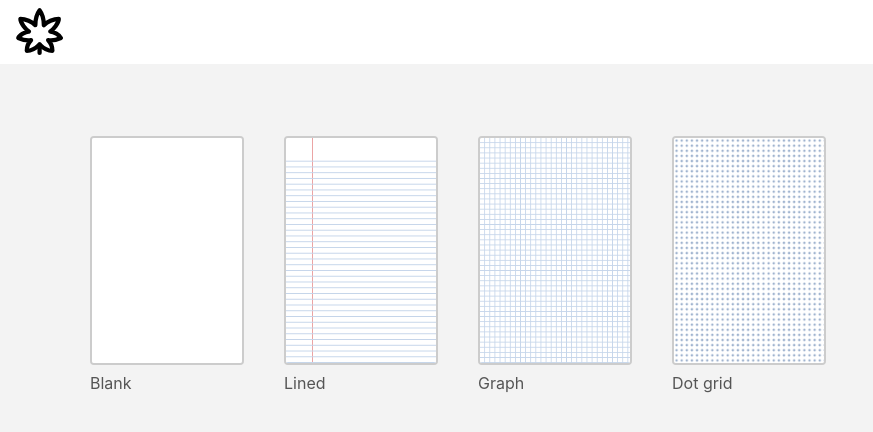
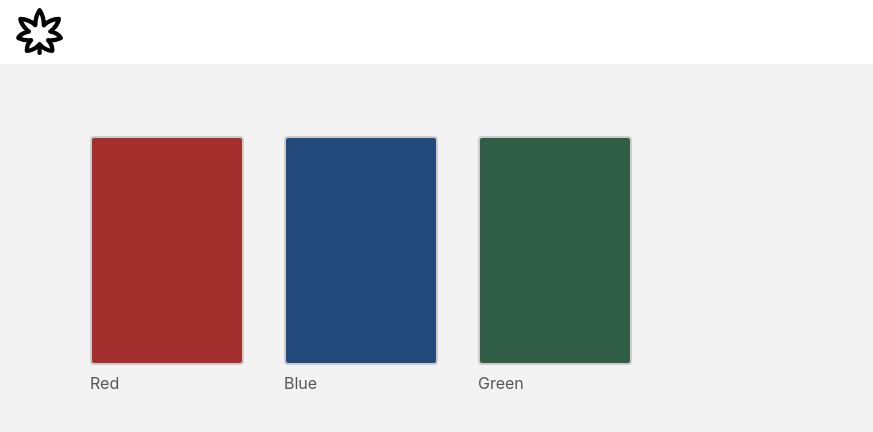
Before and after one commit to WenZ321/Notetaking-Website, a Next.js app: page /userNotebooks in a window 1280 px wide. Shown: the top 432 px of the page, without its empty margins (0-873 px from the left). Built offline with nearby package versions, Linux system fonts and the light colour scheme; a web font is replaced by a local one.

Commit message:
incorporated the current temporarily cover styles onto notebook covers and insid ebackground

```diff
--- a/components/NotebookPage/Notebook.css
+++ b/components/NotebookPage/Notebook.css
@@ -9,15 +9,15 @@
   --notebook-view-scale: 1;
 }
 
-/* Hardcovers of the open notebook, showing around the edges of both pages */
+/* Hardcovers of the open notebook, showing around the edges of both pages.
+   The cover style's class on it sets which inside it shows */
 .notebook-page-hardcover {
-  --notebook-hardcover-color: black;
   --notebook-hardcover-thickness: var(--space-4);
 
   display: flex;
   gap: var(--space-2);
   padding: var(--notebook-hardcover-thickness);
-  background-color: var(--notebook-hardcover-color);
+  background: var(--cover-inside-background);
   border-radius: var(--radius-md);
 }
 
--- a/components/NotebookPage/NotebookCover.css
+++ b/components/NotebookPage/NotebookCover.css
@@ -1,6 +1,7 @@
-/* The size of one page, using the page size set on the body and the notebook view's scale */
+/* The size of one page, using the page size set on the body and the notebook view's scale.
+   The cover style's class on it sets which front it shows */
 .notebook-page-closed-cover {
   width: calc(var(--notebook-page-width) * var(--notebook-view-scale));
   height: calc(var(--notebook-page-height) * var(--notebook-view-scale));
-  background-color: black;
+  background: var(--cover-front-background);
 }
--- a/components/UserNotebooksPage/TemplatePicker.tsx
+++ b/components/UserNotebooksPage/TemplatePicker.tsx
@@ -1,5 +1,5 @@
-import type { NotebookPaperType } from "@/types/Notebook";
-import { NOTEBOOK_PAPER_TYPES } from "@/components/NotebookPaperTypes/NotebookPaperTypes";
+import type { NotebookCoverStyle } from "@/types/Notebook";
+import { NOTEBOOK_COVER_STYLES } from "@/components/NotebookCoverStyles/NotebookCoverStyles";
 import { TemplateTile } from "./TemplateTile";
 import "./TemplatePicker.css";
 
@@ -7,13 +7,15 @@ import "./TemplatePicker.css";
  * The templates section of the notebooks page, where users can choose a template to create a new notebook.
  */
 export function TemplatePicker() {
-  const paperTypes = Object.keys(NOTEBOOK_PAPER_TYPES) as NotebookPaperType[];
+  const coverStyles = Object.keys(
+    NOTEBOOK_COVER_STYLES,
+  ) as NotebookCoverStyle[];
 
   return (
     <section className="user-notebooks-page-template-picker">
       <div className="user-notebooks-page-template-picker-row">
-        {paperTypes.map((paperType) => (
-          <TemplateTile key={paperType} paperType={paperType} />
+        {coverStyles.map((coverStyle) => (
+          <TemplateTile key={coverStyle} coverStyle={coverStyle} />
         ))}
       </div>
     </section>
--- a/components/UserNotebooksPage/TemplateTile.css
+++ b/components/UserNotebooksPage/TemplateTile.css
@@ -11,26 +11,14 @@
   }
 }
 
+/* The cover style's class on the card sets which front it shows */
 .user-notebooks-page-template-tile-card {
   box-sizing: content-box;
-  width: var(--template-card-width);
-  height: var(--template-card-height);
-  overflow: hidden;
+  width: 150px;
+  height: 225px;
   border-radius: var(--radius-sm);
   border: 2px solid var(--color-border);
-}
-
-/* Full-size page shrunk to the card height, the right side is cropped */
-.user-notebooks-page-template-tile-paper {
-  position: relative;
-  isolation: isolate;
-  width: var(--notebook-page-width);
-  height: var(--notebook-page-height);
-  transform: scale(var(--template-card-scale));
-  transform-origin: top left;
-
-  /* Thickens paper lines by the same factor they are shrunk, keeping them 1px on screen */
-  --paper-line-width: calc(1px / var(--template-card-scale));
+  background: var(--cover-front-background);
 }
 
 .user-notebooks-page-template-tile-button {
--- a/components/UserNotebooksPage/TemplateTile.tsx
+++ b/components/UserNotebooksPage/TemplateTile.tsx
@@ -1,41 +1,34 @@
 "use client";
 
-import type { NotebookState, NotebookPaperType } from "@/types/Notebook";
-import {
-  NOTEBOOK_PAGE_HEIGHT,
-  NOTEBOOK_PAGE_VARIABLES,
-} from "@/constants/NotebookPageConstants";
+import type { NotebookState, NotebookCoverStyle } from "@/types/Notebook";
 import { useRouter } from "next/navigation";
 import { createNotebook } from "@/data/NotebookDB";
 import {
   createEmptyNotebookPage,
   createNotebookCover,
 } from "@/data/CreateNotebookPages";
-import { NotebookPaper } from "@/components/NotebookPaperTypes/NotebookPaper";
-import { NOTEBOOK_PAPER_TYPES } from "@/components/NotebookPaperTypes/NotebookPaperTypes";
+import { NOTEBOOK_COVER_STYLES } from "@/components/NotebookCoverStyles/NotebookCoverStyles";
 import "./TemplateTile.css";
 
-const TEMPLATE_CARD_WIDTH = 150;
-const TEMPLATE_CARD_HEIGHT = 225;
-
 type TemplateTileProps = {
-  paperType: NotebookPaperType;
+  coverStyle: NotebookCoverStyle;
 };
 
 /**
- * A template tile previewing its paper style, which creates a new notebook with that paper type when clicked
+ * A template tile showing a cover style's front, which creates a new notebook with that cover when clicked
  */
-export function TemplateTile({ paperType }: TemplateTileProps) {
+export function TemplateTile({ coverStyle }: TemplateTileProps) {
   const router = useRouter();
+  const { label, className } = NOTEBOOK_COVER_STYLES[coverStyle];
 
   // Starts with the cover and pages 1 and 2 so the first pair always exists, then creates the notebook before navigating
   async function handleCreateNotebook() {
     const notebook: NotebookState = {
       id: crypto.randomUUID(),
       title: "Untitled Notebook",
-      // Every notebook is blue until the template tiles show cover styles
-      coverStyle: "blue",
-      paperType,
+      coverStyle,
+      // Every notebook is blank until users can choose the paper type
+      paperType: "blank",
       pages: [
         createNotebookCover(),
         createEmptyNotebookPage(1),
@@ -50,28 +43,14 @@ export function TemplateTile({ paperType }: TemplateTileProps) {
   }
 
   return (
-    <div
-      className="user-notebooks-page-template-tile"
-      style={
-        {
-          ...NOTEBOOK_PAGE_VARIABLES,
-          "--template-card-width": `${TEMPLATE_CARD_WIDTH}px`,
-          "--template-card-height": `${TEMPLATE_CARD_HEIGHT}px`,
-          "--template-card-scale": TEMPLATE_CARD_HEIGHT / NOTEBOOK_PAGE_HEIGHT,
-        } as React.CSSProperties
-      }
-    >
-      <div className="user-notebooks-page-template-tile-card">
-        <div className="user-notebooks-page-template-tile-paper">
-          <NotebookPaper paperType={paperType} />
-        </div>
-      </div>
+    <div className="user-notebooks-page-template-tile">
+      <div className={`user-notebooks-page-template-tile-card ${className}`} />
 
       <button
         className="user-notebooks-page-template-tile-button"
         onClick={handleCreateNotebook}
       >
-        {NOTEBOOK_PAPER_TYPES[paperType].label}
+        {label}
       </button>
     </div>
   );
```
Also changed, not shown: components/NotebookPage/Notebook.tsx (+5 -2 lines), components/NotebookPage/NotebookCover.tsx (+10 -2 lines).
